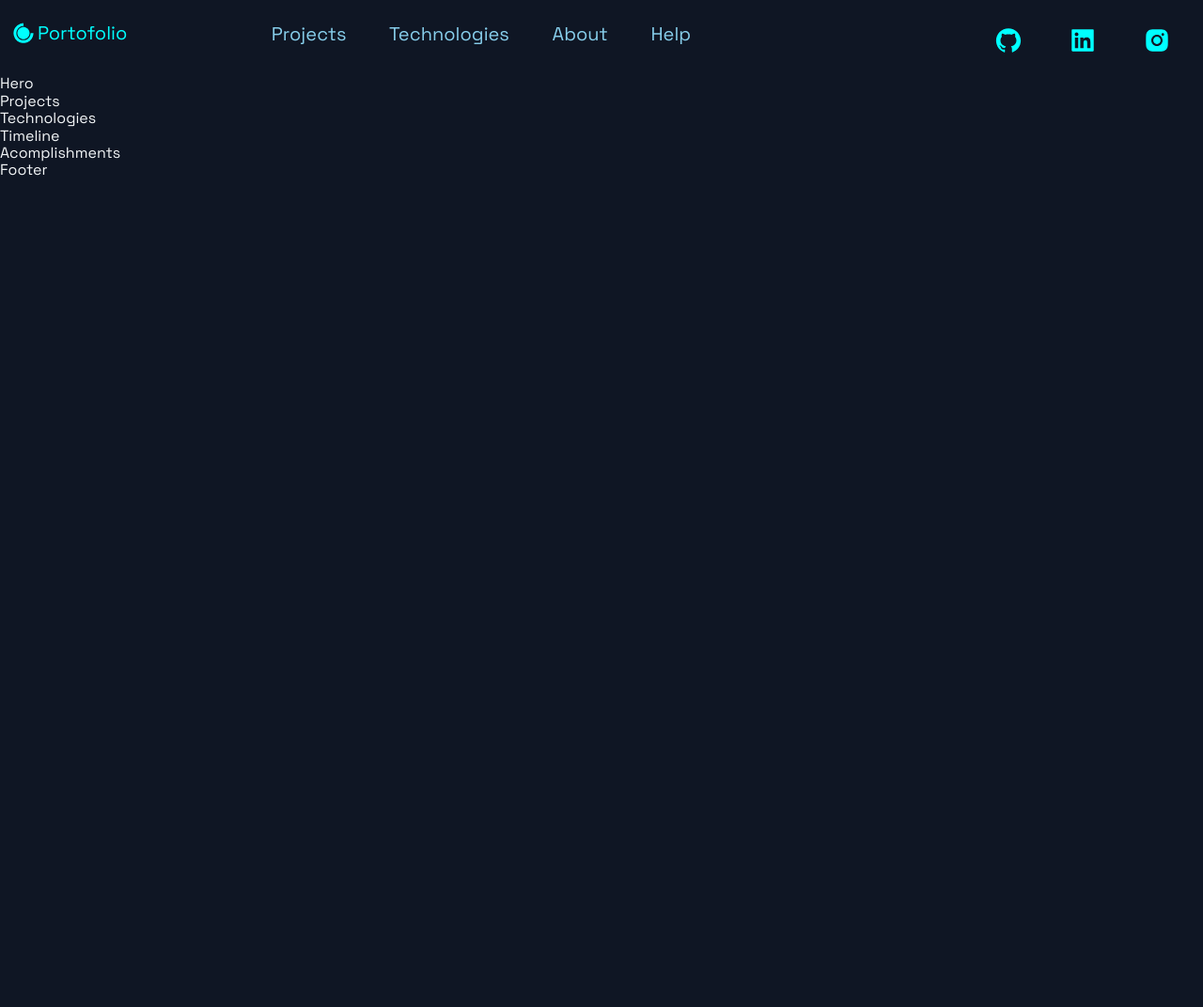
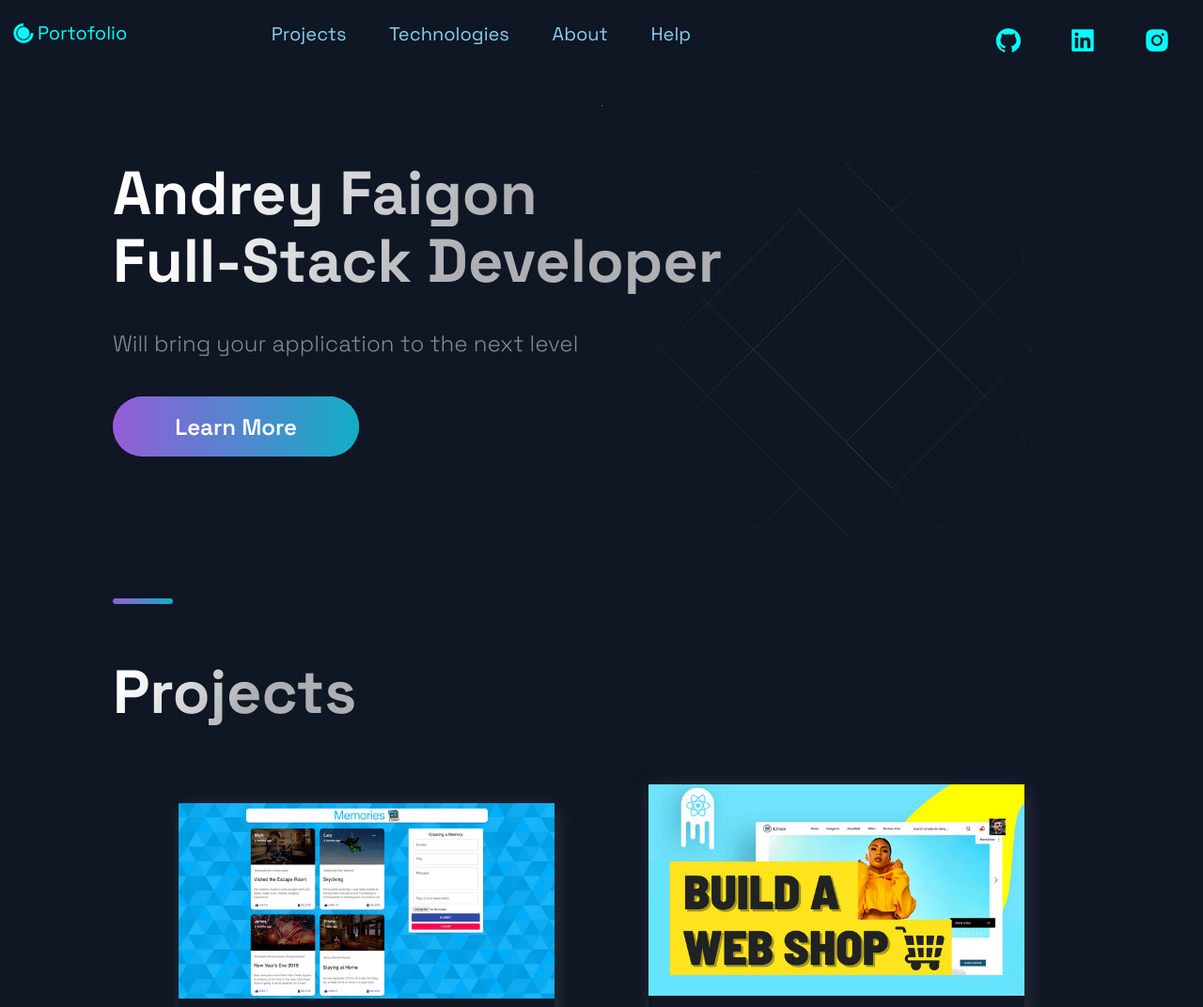
Before and after one commit to nitro3000/portfolio_website-STARTER, a Next.js app: page / in a window 1280 px wide. Shown: the top 1072 px of the page at 94% size. Before the commit the page ends 800 px from the top, so only its background shows below. Built offline with nearby package versions, Linux system fonts and the light colour scheme.

Commit message:
projects component started

```diff
--- a/src/components/Hero/Hero.js
+++ b/src/components/Hero/Hero.js
@@ -4,10 +4,20 @@ import { Section, SectionText, SectionTitle } from '../../styles/GlobalComponent
 import Button from '../../styles/GlobalComponents/Button';
 import { LeftSection } from './HeroStyles';
 
-const Hero = (props) => (
-  <div>
-    Hero
-  </div>
+const Hero = () => (
+  <Section row nopadding>
+    <LeftSection>
+      <SectionTitle main center>
+        Andrey Faigon <br/> Full-Stack Developer
+      </SectionTitle>
+      <SectionText>
+        Will bring your application to the next level
+      </SectionText>
+      <Button onClick={ () => window.location = ''}> Learn More
+
+      </Button>
+    </LeftSection>
+  </Section>
 );
 
 export default Hero;
--- a/src/components/Hero/HeroStyles.js
+++ b/src/components/Hero/HeroStyles.js
@@ -2,6 +2,7 @@ import styled from 'styled-components';
 
 export const LeftSection = styled.div`
   width: 100%;
+
   @media ${(props) => props.theme.breakpoints.sm} {
     width: 80%;
     display: flex;
--- a/src/components/Projects/Projects.js
+++ b/src/components/Projects/Projects.js
@@ -4,10 +4,51 @@ import { BlogCard, CardInfo, ExternalLinks, GridContainer, HeaderThree, Hr, Tag,
 import { Section, SectionDivider, SectionTitle } from '../../styles/GlobalComponents';
 import { projects } from '../../constants/constants';
 
+// const projectDemo = [{
+//   title:'Project 1',
+//   description: 'discriotion about this project 1',
+//   link:'click here'
+// },{
+//   title:'Project 2',
+//   description: 'discriotion about this project 2',
+//   link:'click here'
+// },{
+//   title:'Project 3',
+//   description: 'discriotion about this project 3',
+//   link:'click here'
+// },{
+//   title:'Project 4',
+//   description: 'discriotion about this project 4',
+//   link:'click here'
+// }];
+
 const Projects = () => (
-  <div>
-    Projects
-  </div>
+  <Section nopadding id="projects">
+    <SectionDivider />
+    <SectionTitle main>Projects</SectionTitle>
+     {/* List of Objects  */}
+    <GridContainer>
+      {projects.map(({id, image, title,description, tags, source, visit})=>(
+        <BlogCard key={id}>
+          <Img src={image}/>
+          <TitleContent>
+            <HeaderThree title>{title}</HeaderThree>
+            <Hr/>
+          </TitleContent>
+          <CardInfo>{description}</CardInfo>
+        </BlogCard>
+        // <div>
+        //   {project.title}
+        //   <br/>
+        //   {project.description}
+        //   <br/>
+        //   {project.link}
+        // </div>
+      ))}
+
+    </GridContainer>
+
+  </Section>
 );
 
 export default Projects;
--- a/src/constants/constants.js
+++ b/src/constants/constants.js
@@ -35,6 +35,15 @@ export const projects = [
     visit: 'https://google.com',
     id: 3,
   },
+  {
+    title: '.NET',
+    description: "This is a Portfolio created using .NET and Azure cloud services",
+    image: '/images/portfolioLandingPage.png',
+    tags: ['ASP.NET MVC', 'C#', 'HTML5'],
+    source: 'https://afportfolio2022.azurewebsites.net',
+    visit: 'https://afportfolio2022.azurewebsites.net',
+    id: 4,
+  },
 ];
 
 export const TimeLineData = [
--- a/src/pages/index.js
+++ b/src/pages/index.js
@@ -10,10 +10,10 @@ import { Section } from '../styles/GlobalComponents';
 const Home = () => {
   return (
     <Layout>
-      {/* <Section grid> */}
+      <Section grid>
         <Hero />
-        {/* <BgAnimation /> */}
-      {/* </Section> */}
+        <BgAnimation />
+      </Section>
       <Projects />
       <Technologies />
       <Timeline />
```
Also changed, not shown: public/images/portfolioLandingPage.png (added).
